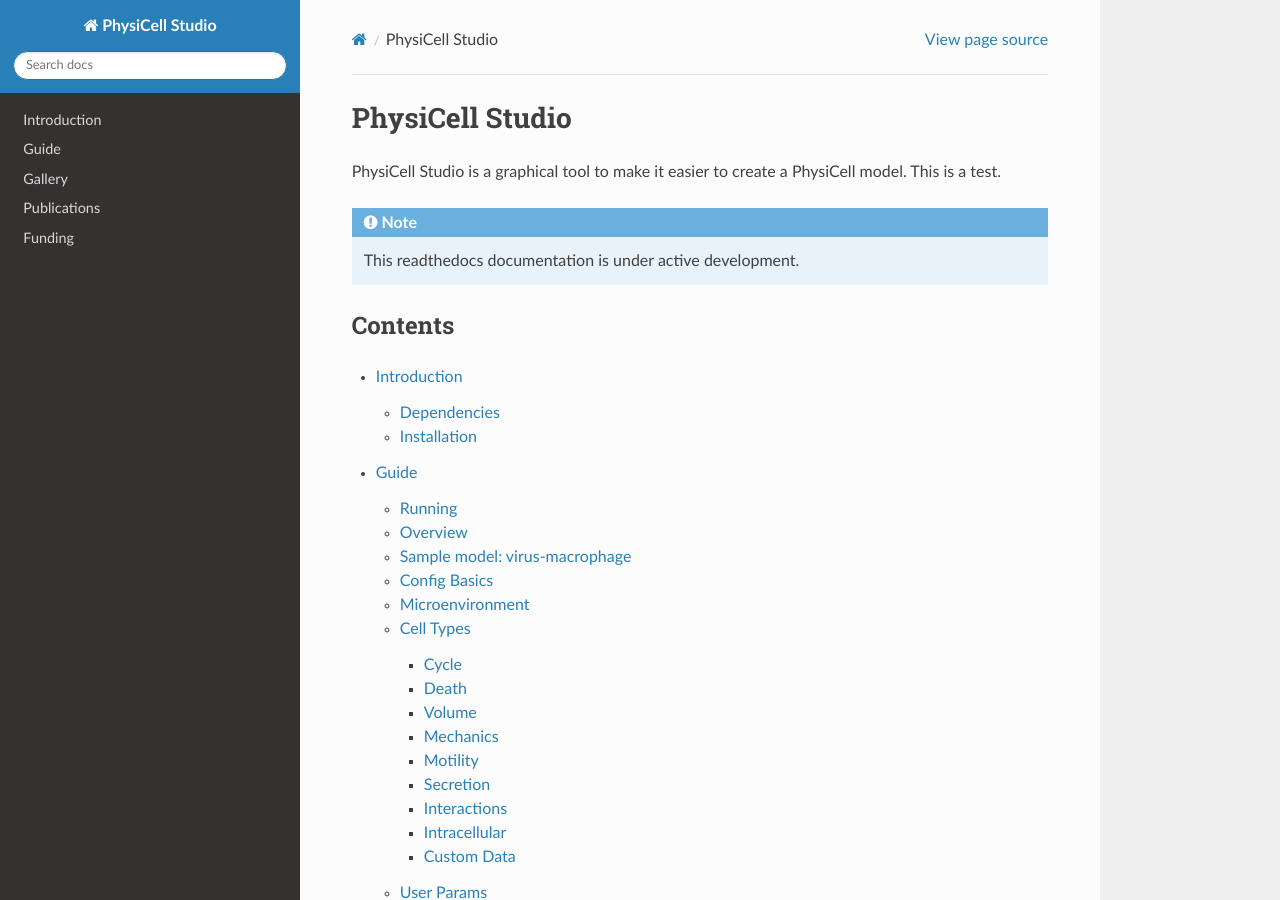
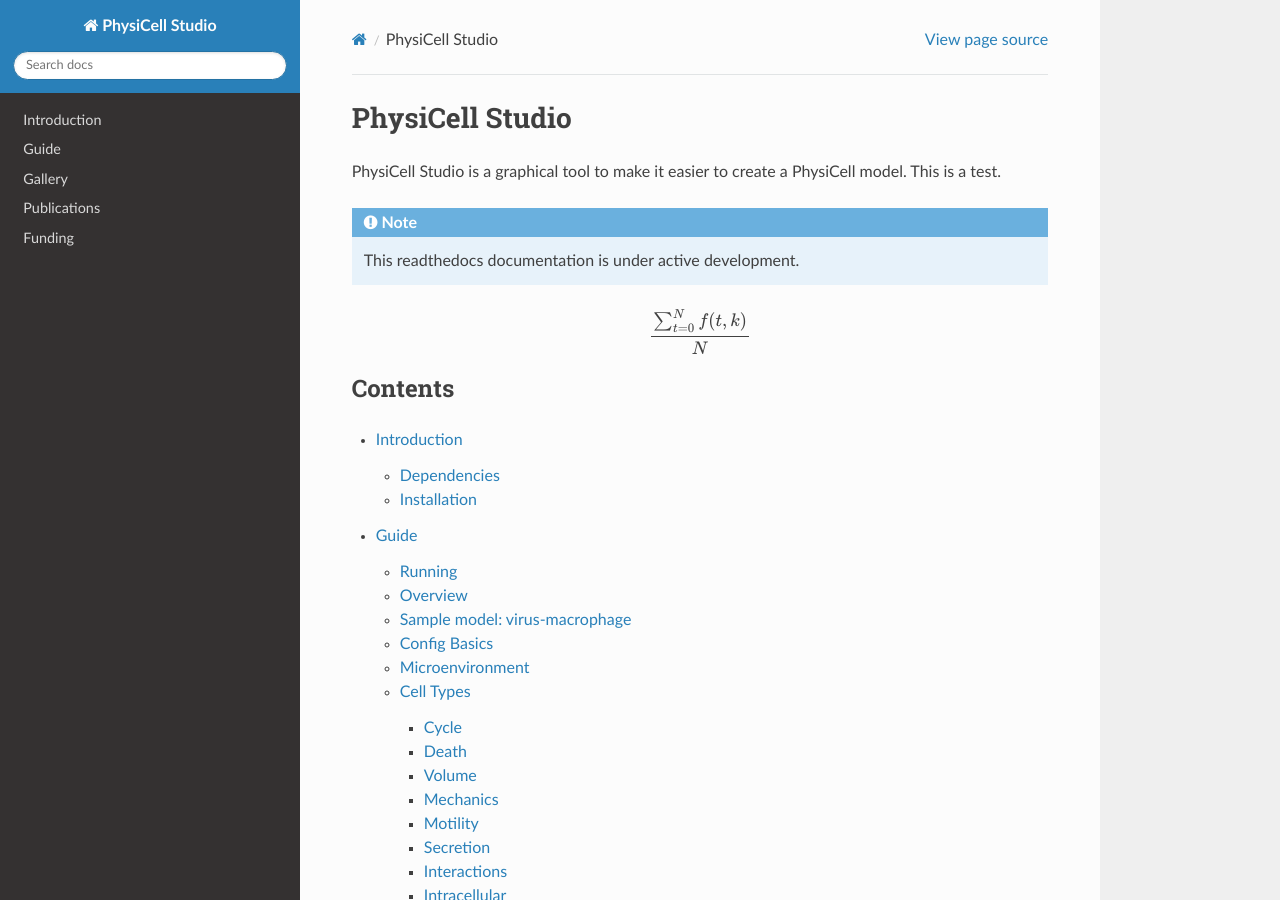
Before and after one commit to rheiland/Studio_rtd, a Sphinx documentation site: the page built from docs/source/index.rst, in a window 1280 px wide and 900 px high. Built offline with Sphinx 7.4.7 and the Read the Docs theme 3.1.0, drawn with Linux system fonts in a browser that asks for light colours.

Commit message:
Update index.rst

```diff
--- a/docs/source/index.rst
+++ b/docs/source/index.rst
@@ -7,6 +7,9 @@ This is a test.
 .. note::
 
    This readthedocs documentation is under active development.
+
+.. math::
+   \frac{ \sum_{t=0}^{N}f(t,k) }{N}
 
 Contents
 --------
```
